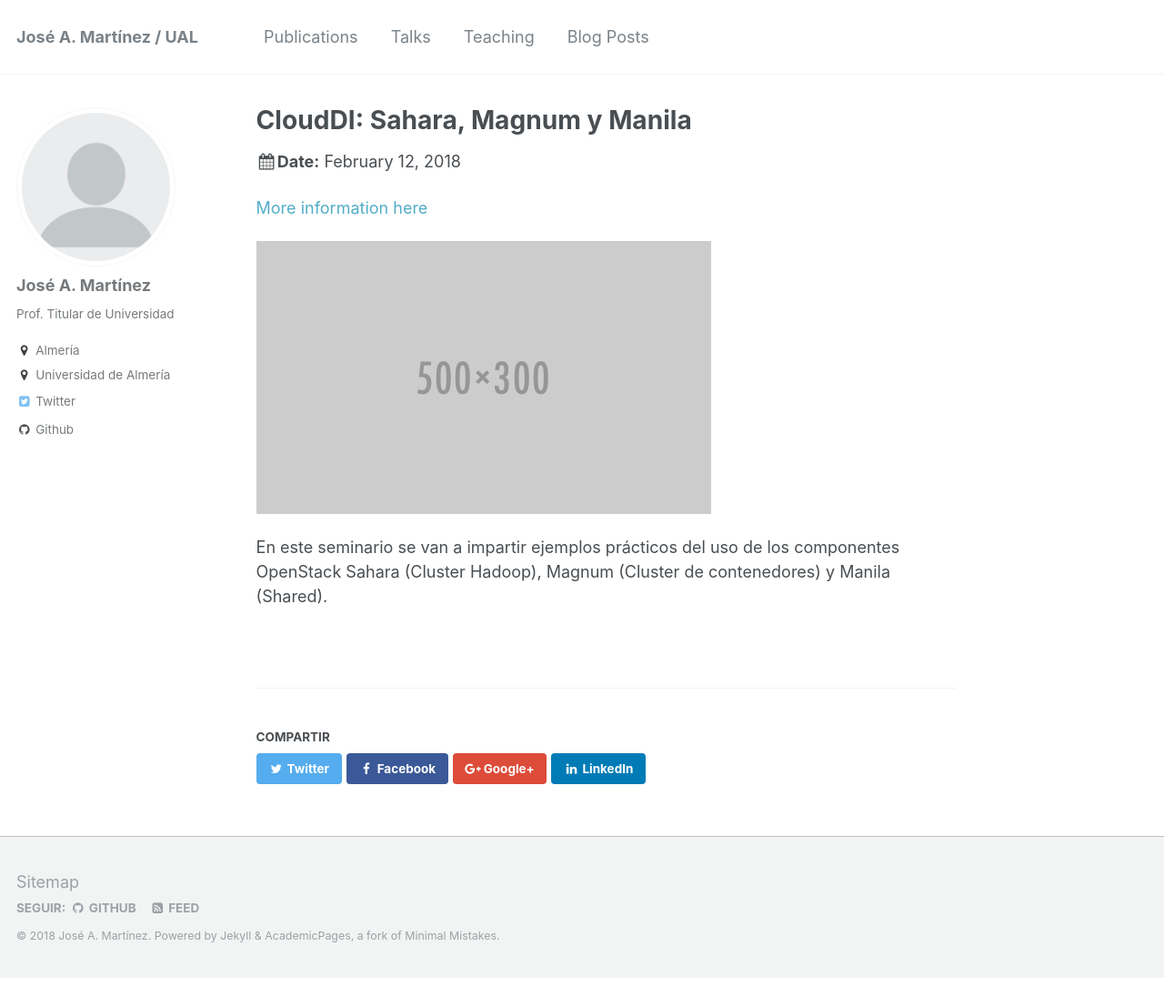
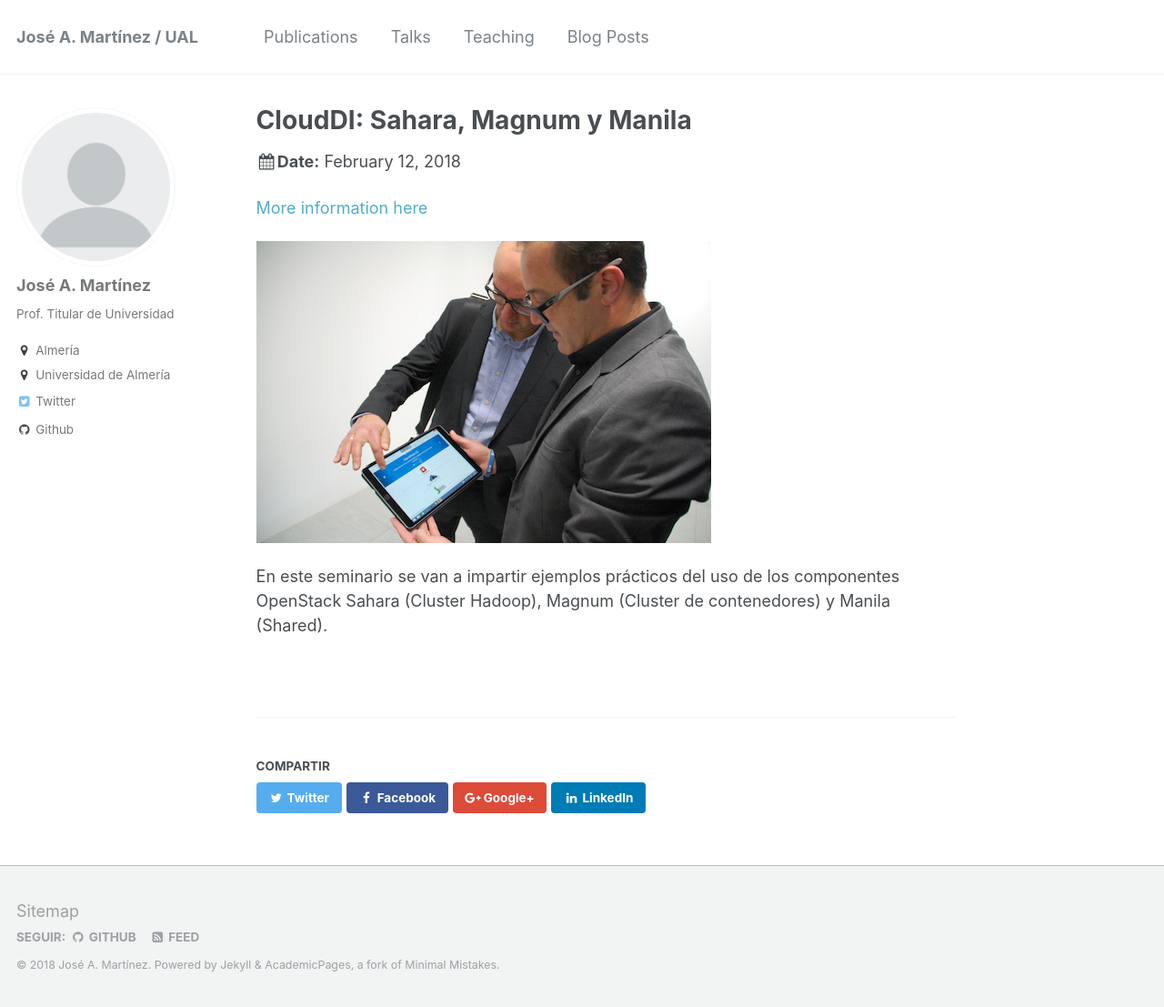
Before and after one commit to hpcjmart/hpcjmart.github.io, a Jekyll site: the page built from _talks/2018-02-01-tutorial-1.md, in a window 1280 px wide and 1107 px high. Shown: the whole window at 91% size. Built offline with Jekyll 4.4.1, drawn with Linux system fonts in a browser that asks for light colours.

Commit message:
Imagen en markdown

```diff
--- a/_talks/2018-02-01-tutorial-1.md
+++ b/_talks/2018-02-01-tutorial-1.md
@@ -10,6 +10,6 @@
 
 [More information here](https://hpcjmart.github.io/2018-02-01-tutorial-1/)
 
-![Alt text](https://hpcjmart.github.io/images/500x300.png)
+![Alt text](https://hpcjmart.github.io/images/CloudDI500px.png)
 
 En este seminario se van a impartir ejemplos prácticos del uso de los componentes OpenStack Sahara (Cluster Hadoop), Magnum (Cluster de contenedores) y Manila (Shared).
```
Also changed, not shown: images/CloudDI500px.png (added).
